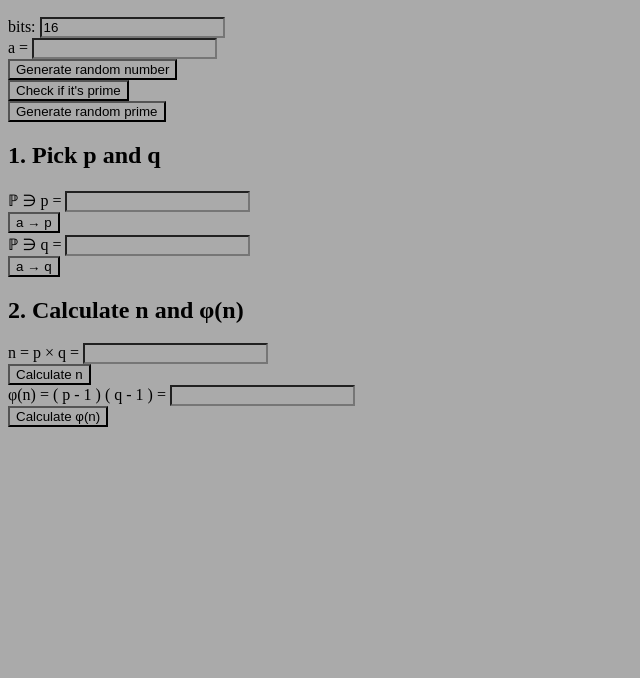
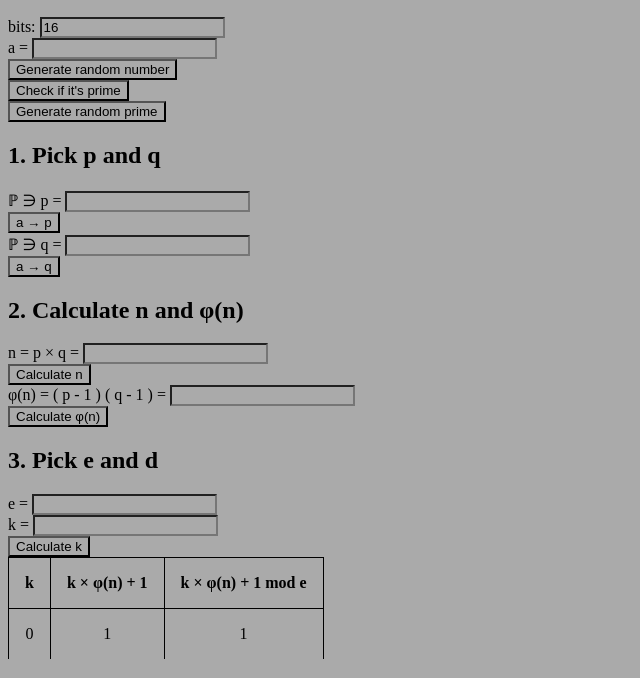
Before and after one commit to Nircek/rsa-calculator, a plain HTML site: page index.html in a window 1280 px wide. Shown: the part 110-788 px from the top of the page, without its empty margins (0-640 px from the left). Drawn offline with Linux system fonts and the light colour scheme.

Commit message:
Add calculating k

```diff
--- a/index.html
+++ b/index.html
@@ -31,5 +31,21 @@
     <button id="calc_n">Calculate n</button><br />
     &phi;(n) = ( p - 1 ) ( q - 1 ) = <input name="phi" id="phi" /><br />
     <button id="calc_phi">Calculate &phi;(n)</button><br />
+    <h2>3. Pick e and d</h2>
+    e = <input name="e" id="e" /><br />
+    k = <input name="k" id="k" /><br />
+    <button id="calc_k">Calculate k</button><br />
+    <table id="k_table">
+      <thead>
+        <th>k</th>
+        <th>k &times; &phi;(n) + 1</th>
+        <th>k &times; &phi;(n) + 1 mod e</th>
+      </thead>
+      <tbody>
+        <td>0</td>
+        <td>1</td>
+        <td>1</td>
+      </tbody>
+    </table>
   </body>
 </html>
--- a/site.js
+++ b/site.js
@@ -29,6 +29,29 @@ const ginit = () => {
   const calc_phi = () => {
     g.phi.value = bigInt(g.p.value).minus(1).times(bigInt(g.q.value).minus(1));
   };
+  const add_td = (tr, text) => {
+    let td = document.createElement('td');
+    td.innerText = text;
+    tr.appendChild(td);
+  };
+  const calc_k = () => {
+    let tbody = document.querySelectorAll('#k_table > tbody')[0];
+    tbody.innerHTML = '';
+    for (let k = 0, last = 0; k == 1 || last != 1; ++k) {
+      let tr = document.createElement('tr');
+      tbody.appendChild(tr);
+      add_td(tr, k);
+      last = bigInt(g.phi.value).times(k).plus(1);
+      add_td(tr, last);
+      last = last.mod(g.e.value);
+      add_td(tr, last);
+      if (last == 0) {
+        g.k.value = k;
+        return;
+      }
+    }
+    g.k.value = 'gcd(\u03c6(n),e)\u22601';
+  };
   Object.entries({
     random: random,
     if_prime: if_prime,
@@ -37,6 +60,7 @@ const ginit = () => {
     atoq: atoq,
     calc_n: calc_n,
     calc_phi: calc_phi,
+    calc_k: calc_k,
   }).forEach((e) => {
     g[e[0]].onclick = e[1];
   });
--- a/style.css
+++ b/style.css
@@ -6,3 +6,17 @@
 .hidden {
   display: none;
 }
+table {
+  border: none;
+  border-collapse: collapse;
+}
+table thead {
+  border: 1px solid #000;
+}
+table td,
+table th {
+  padding: 1em;
+  border-left: 1px solid #000;
+  border-right: 1px solid #000;
+  text-align: center;
+}
```
